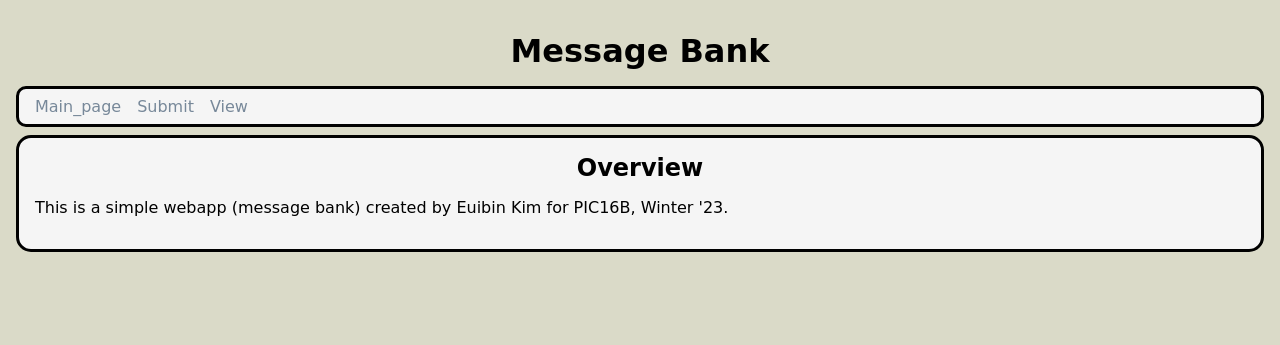
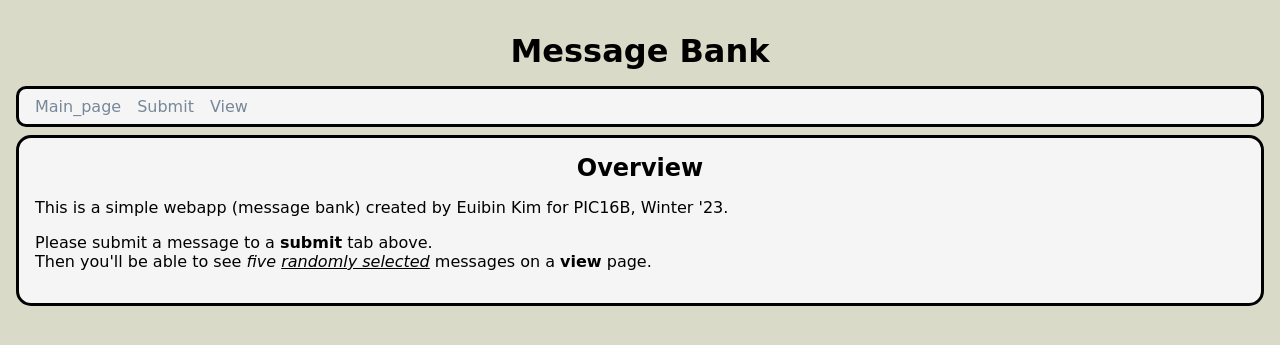
Before and after one commit to EuibinK/PIC16B_Web_App_HW3, a Flask app: page / in a window 1280 px wide. Shown: the top 345 px of the page. Run offline with Flask 2, Linux system fonts and the light colour scheme.

Commit message:
comments added + messages added for demo

```diff
--- a/templates/main.html
+++ b/templates/main.html
@@ -7,4 +7,7 @@
 {% block content %}
     <p> This is a simple webapp (message bank) created by Euibin Kim for PIC16B, Winter '23. </p>
 
+    <p> Please submit a message to a <b>submit</b> tab above.<br>
+    Then you'll be able to see <i>five <u>randomly selected</u></i> messages on a <b>view</b> page.</p>
+
 {% endblock %}
--- a/templates/submit.html
+++ b/templates/submit.html
@@ -5,9 +5,11 @@
 
 {% block content %}
     <form method="post">
+        <!-- A text box for submitting the name of the user -->
         <label for="name">Your name</label><br>
         <input name="name" id ="name"><br>
         <br>
+        <!-- A text box for submitting a message -->
         <label for="message">Please submit a message!</label><br>
         <input name="message" id="message"><br>
         <br>
--- a/templates/view.html
+++ b/templates/view.html
@@ -5,7 +5,10 @@
 
 {% block content %}
     {% for m in messages %}
+        <!-- Name -->
         <br><b>{{m.1}}</b>
+
+        <!-- Message -->
         <br>{{m.0}}
         <br>
     {% endfor %}
```
Also changed, not shown: message_db.sqlite (added).
